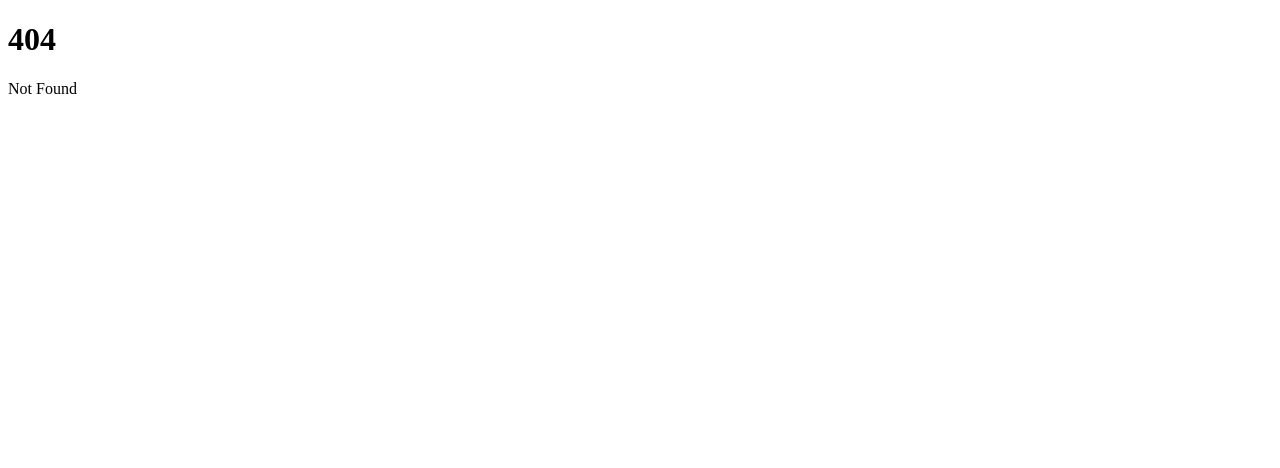
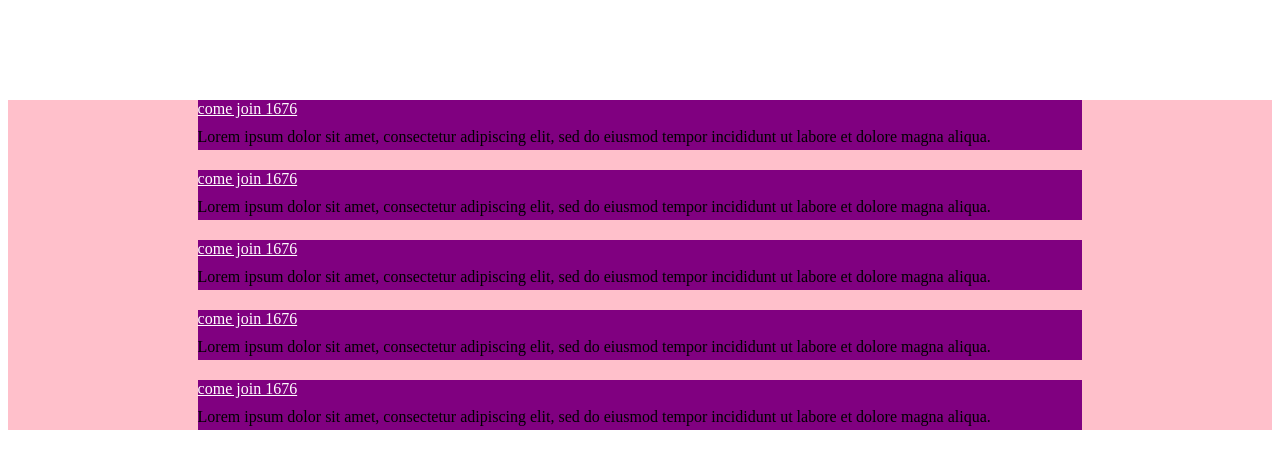
Before and after one commit to PioneersTeam1676/FRTree, a SvelteKit app: page /tree in a window 1280 px wide. Before the commit this address had no page. Shown: the top 468 px of the page. Built offline with nearby package versions, Linux system fonts and the light colour scheme.

Commit message:
Added a rough outline of the link tree page

```diff
--- /dev/null
+++ b/src/routes/tree/+page.svelte
@@ -0,0 +1,50 @@
+<div class="main">
+    <div class="link-divs">
+        <a class="link" href="https://team1676.com">come join 1676</a>
+        <p class="bg-info">Lorem ipsum dolor sit amet, consectetur adipiscing elit, sed do eiusmod tempor incididunt ut labore et dolore magna aliqua.</p>
+    </div>
+    <div class="link-divs">
+        <a class="link" href="https://team1676.com">come join 1676</a>
+        <p class="bg-info">Lorem ipsum dolor sit amet, consectetur adipiscing elit, sed do eiusmod tempor incididunt ut labore et dolore magna aliqua.</p>
+    </div>
+    <div class="link-divs">
+        <a class="link" href="https://team1676.com">come join 1676</a>
+        <p class="bg-info">Lorem ipsum dolor sit amet, consectetur adipiscing elit, sed do eiusmod tempor incididunt ut labore et dolore magna aliqua.</p>
+    </div>
+    <div class="link-divs">
+        <a class="link" href="https://team1676.com">come join 1676</a>
+        <p class="bg-info">Lorem ipsum dolor sit amet, consectetur adipiscing elit, sed do eiusmod tempor incididunt ut labore et dolore magna aliqua.</p>
+    </div>
+    <div class="link-divs">
+        <a class="link" href="https://team1676.com">come join 1676</a>
+        <p class="bg-info">Lorem ipsum dolor sit amet, consectetur adipiscing elit, sed do eiusmod tempor incididunt ut labore et dolore magna aliqua.</p>
+    </div>
+</div>
+
+
+
+
+
+<style>
+
+.main{
+    background: pink;
+    margin-top: 100px;
+}
+
+.link-divs{
+    width: 70%;
+    height:50px;
+    background: purple;
+    margin: auto;
+    margin-top: 20px;
+}
+
+.link{
+    color: white;
+}
+
+.bg-info{
+    margin-top: 10px;
+}
+</style>
```
